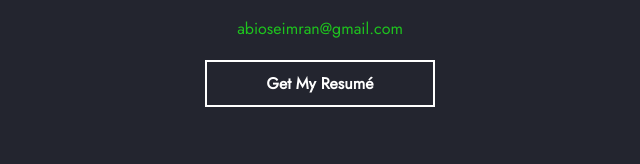
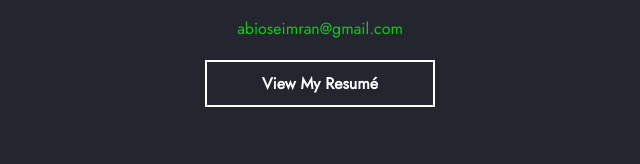
Before and after one commit to DevNifemi/my_portfolio, a plain HTML site: page contact.html in a window 1280 px wide. Shown: the part 636-800 px from the top of the page, 320-960 px from the left. Drawn offline with nearby package versions, Linux system fonts and the light colour scheme.

Commit message:
change resume link

```diff
--- a/contact.html
+++ b/contact.html
@@ -127,7 +127,7 @@
             </p>
             <a href="mailto:abioseimran@gmail.com">abioseimran@gmail.com</a>
 
-            <a class='btn' download href="https://drive.google.com/uc?export=download&id=1-ZJ6IQ5iPm-62C-ShVHNKSOFBqv7fS0q">Get My Resumé</a>
+            <a class='btn' download href="https://docs.google.com/document/d/1lT3FUSORK2GtcxyO0AFNaqAcOVGLp0lk-PY8XnW9t5s/edit?usp=sharing">View My Resumé</a>
         </div>
     </div>
 
```
